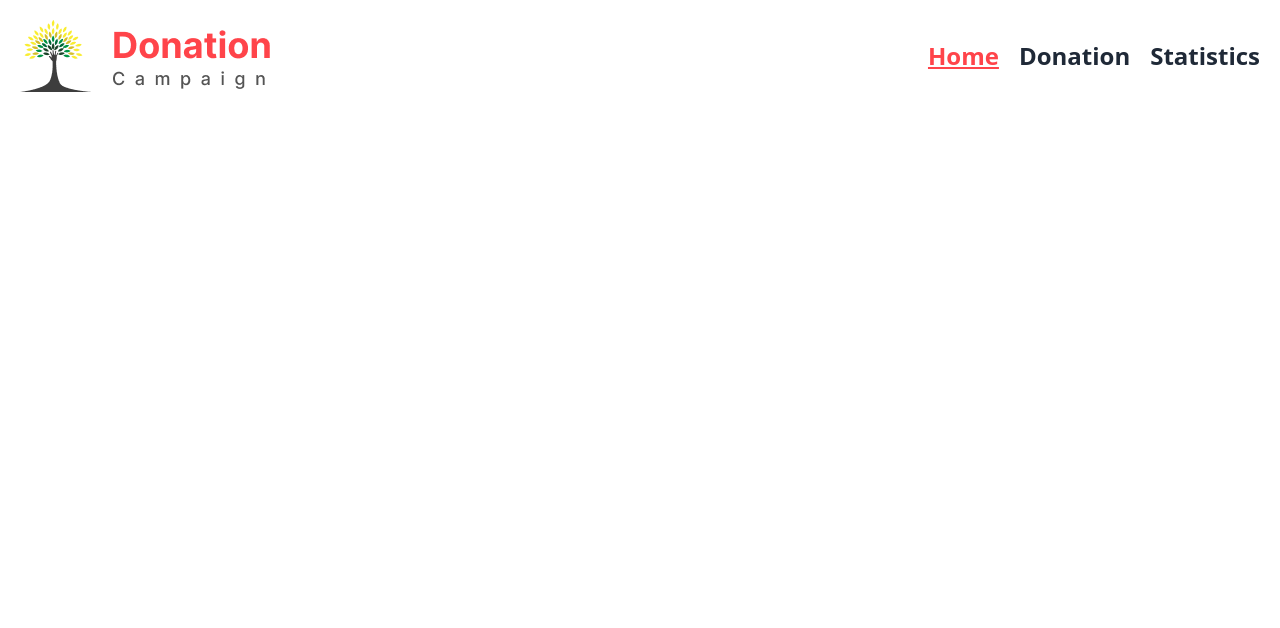
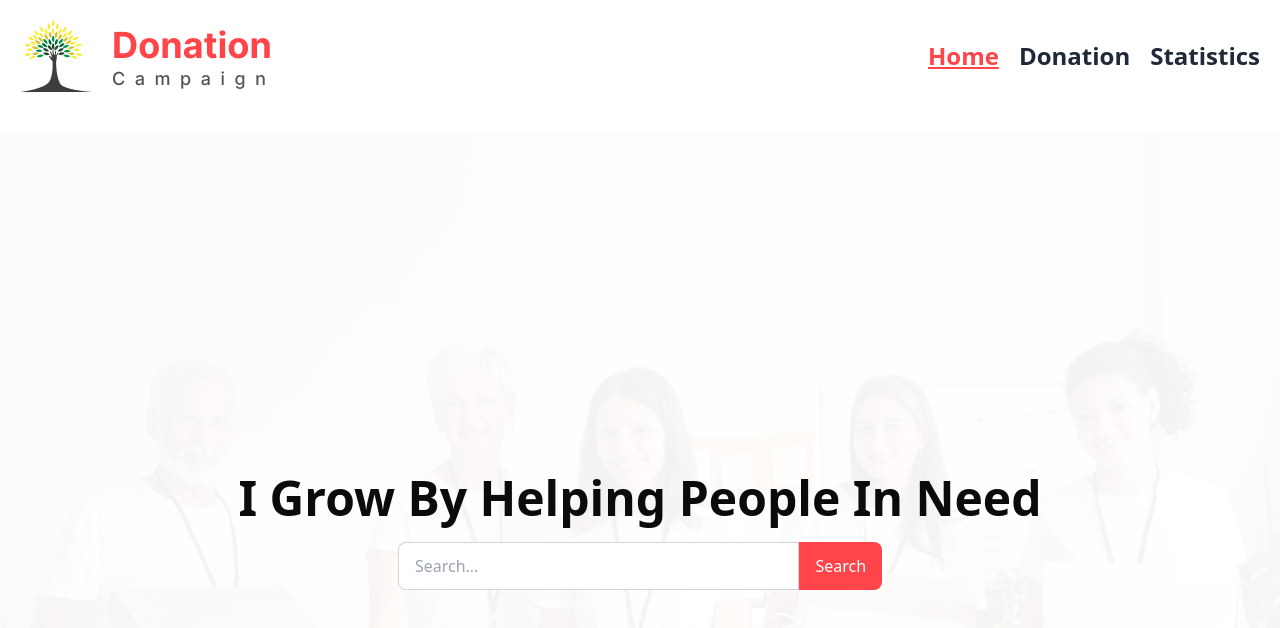
Before and after one commit to mamunhero/assignment-8-donation-campaign, a React (Vite) app: page / in a window 1280 px wide. Shown: the top 628 px of the page. Built offline with nearby package versions, Linux system fonts and the light colour scheme.

Commit message:
set background image for use daisi ui hero section, and set search button

```diff
--- /dev/null
+++ b/src/Components/Header/Banner/Banner.jsx
@@ -0,0 +1,25 @@
+const Banner = () => {
+  return (
+    <div>
+      <div className="hero min-h-screen" style={{backgroundImage: 'url(../../../../../../src/assets/bg-donation.jpg)'}}>
+      <div className="hero-overlay bg-opacity-60 bg-[#FFFFFFF2]"></div>
+      <div className="hero-content text-center text-neutral-content">
+      <div className="">
+        <h2 className="text-xl md:text-3xl lg:text-5xl font-bold text-[#0B0B0B]">I Grow By Helping People In Need</h2>
+        <div className="form-control mt-5 ">
+        <div className="input-group flex justify-center">
+        <input type="text" placeholder="Search…" className="input input-bordered w-[50%]" />
+        <button className="bg-[#FF444A] text-white block">
+          <span className="bg-[#ff444a]">Search</span>
+        </button>
+        </div>
+        </div>
+      </div>
+      </div>
+      </div>
+    </div>
+
+  );
+};
+
+export default Banner;
--- a/src/Pages/Home/Home.jsx
+++ b/src/Pages/Home/Home.jsx
@@ -1,9 +1,9 @@
-;
+import Banner from "../../Components/Header/Banner/Banner";
 
 const Home = () => {
   return (
-    <div>
-
+    <div className="h-[70vh] mt-5 mb-5">
+      <Banner></Banner>
     </div>
   );
 };
--- a/src/main.jsx
+++ b/src/main.jsx
@@ -7,5 +7,5 @@ import myDonationRoute from './Router/Route'
 ReactDOM.createRoot(document.getElementById('root')).render(
   <React.StrictMode>
     <RouterProvider router={myDonationRoute}></RouterProvider>
-  </React.StrictMode>,
+  </React.StrictMode>
 )
```
Also changed, not shown: src/assets/bg-donation.jpg (added).
